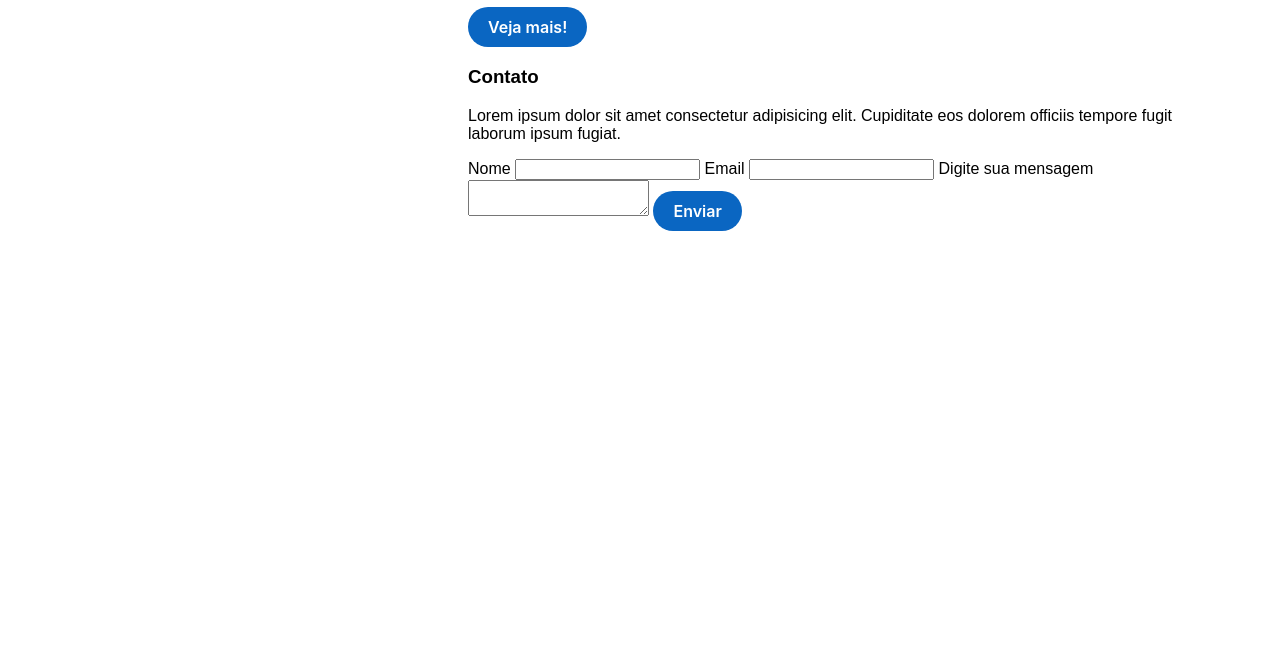
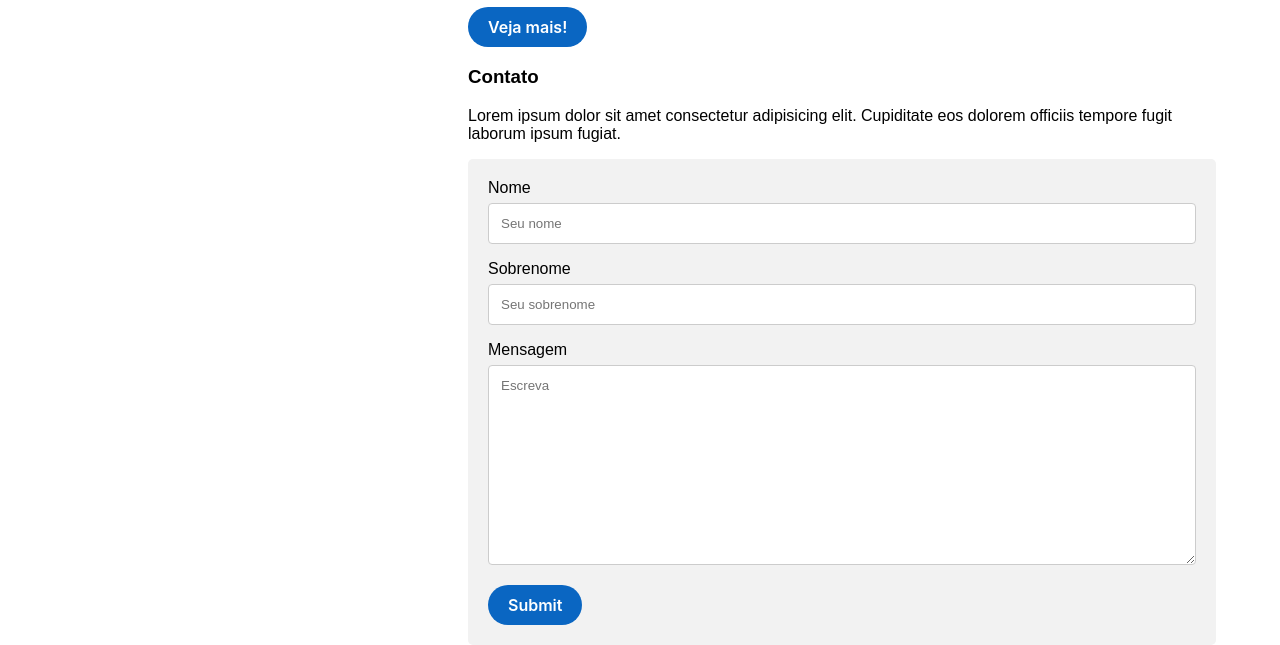
Before and after one commit to luwucaz/projeto_web_uvv, a plain HTML site: page index.html in a window 1280 px wide. Shown: the part 846-1491 px from the top of the page. Before the commit the page ends 1077 px from the top, so only its background shows below. Drawn offline with Linux system fonts and the light colour scheme.

Commit message:
Add files via upload

```diff
--- a/index.html
+++ b/index.html
@@ -68,18 +68,22 @@
 
                 <p>Lorem ipsum dolor sit amet consectetur adipisicing elit. Cupiditate eos dolorem officiis tempore fugit laborum ipsum fugiat.</p>
 
-                <form actions="#" method="POST">
-                    <label for="nome">Nome</label>
-                    <input type="text" name="nome" id="nome">
+                <div class="container">
+                    <form action="#">
 
-                    <label for="email">Email</label>
-                    <input type="text" name="mail" id="email">
+                      <label for="fname">Nome</label>
+                      <input type="text" id="fname" name="firstname" placeholder="Seu nome">
 
-                    <label for="mensagem">Digite sua mensagem</label>
-                    <textarea name="mensagem" id="mensagem"></textarea>
+                      <label for="lname">Sobrenome</label>
+                      <input type="text" id="lname" name="lastname" placeholder="Seu sobrenome">
 
-                    <input type="submit" value="Enviar" class="button-18">
-                </form>
+                      <label for="subject">Mensagem</label>
+                      <textarea id="subject" name="subject" placeholder="Escreva" style="height:200px"></textarea>
+
+                      <input type="submit" class="button-18">
+
+                    </form>
+                  </div>
             </article>
         </section>
     </main>
--- a/style.css
+++ b/style.css
@@ -116,9 +116,30 @@ body{
     cursor: not-allowed;
     background: rgba(0, 0, 0, .08);
     color: rgba(0, 0, 0, .3);
-  }
+}
+
+input[type=text], select, textarea {
+    width: 100%;
+    padding: 12px;
+    border: 1px solid #ccc;
+    border-radius: 4px;
+    box-sizing: border-box;
+    margin-top: 6px;
+    margin-bottom: 16px;
+    resize: vertical;
+}
 
 
+input[type=submit]:hover {
+    background-color: #45a049;
+}
+
+
+.container {
+    border-radius: 5px;
+    background-color: #f2f2f2;
+    padding: 20px;
+}
 
 
 @media screen and (max-width: 800px) {
```
